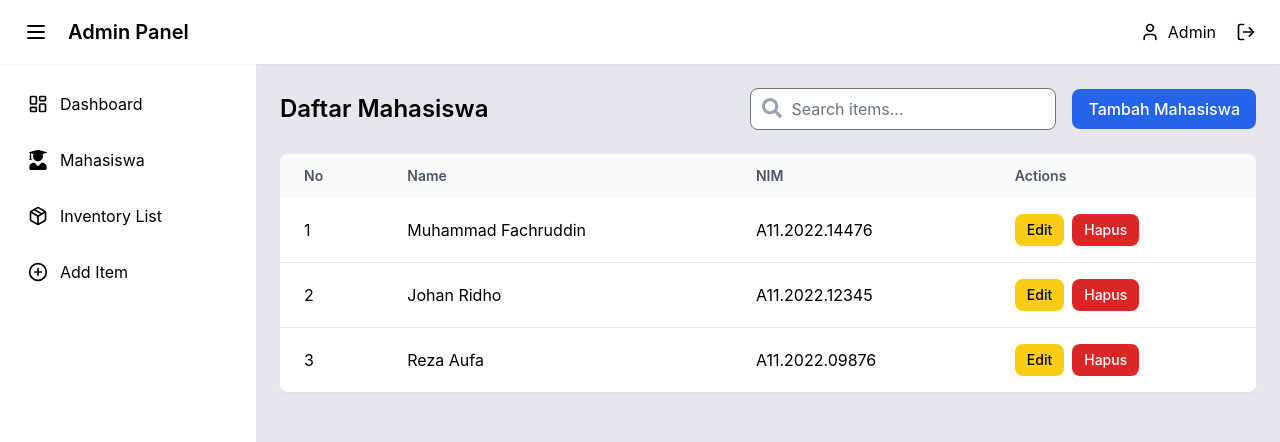
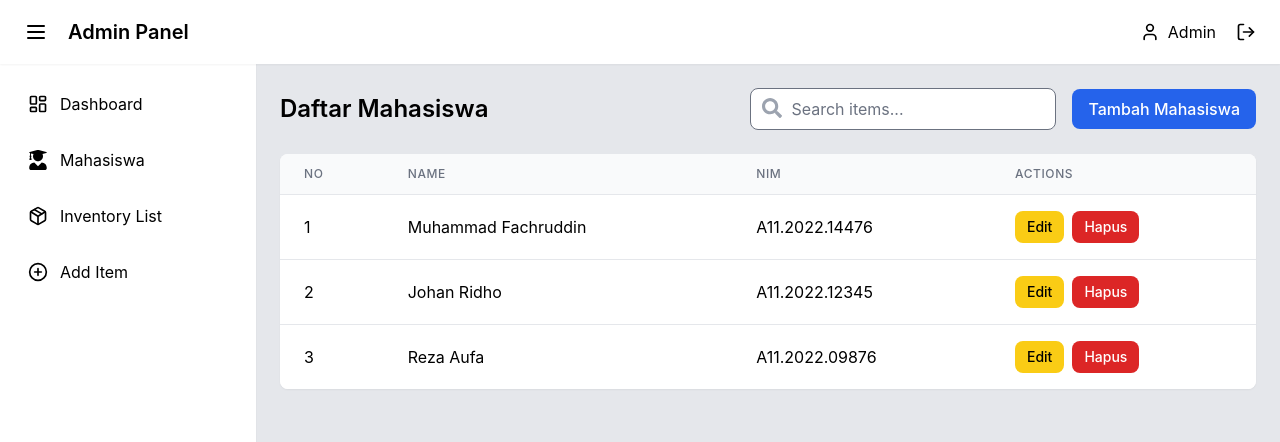
Before and after one commit to fachruddinruddin/Simulasi_psc, a React (Vite) app: page /mahasiswa in a window 1280 px wide. Shown: the top 442 px of the page. Built offline with nearby package versions, Linux system fonts and the light colour scheme.

Commit message:
refactor Table component; enhance layout and styling, improve responsiveness, and update table header for better accessibility

```diff
--- a/src/components/ui/Table.jsx
+++ b/src/components/ui/Table.jsx
@@ -3,33 +3,33 @@ import Button from "./Button";
 
 const Table = ({ data, onEdit, onDelete }) => {
   return (
-    <div className="bg-white rounded-lg shadow-sm overflow-hidden">
-      <table className="w-full">
+    <div className="bg-white rounded-lg shadow-sm overflow-x-auto">
+      <table className="min-w-full divide-y divide-gray-200">
         <thead className="bg-gray-50">
           <tr>
-            <th className="px-6 py-3 text-left text-sm font-semibold text-gray-600">
+            <th className="px-6 py-3 text-left text-xs font-medium text-gray-500 uppercase tracking-wider">
               No
             </th>
-            <th className="px-6 py-3 text-left text-sm font-semibold text-gray-600">
+            <th className="px-6 py-3 text-left text-xs font-medium text-gray-500 uppercase tracking-wider">
               Name
             </th>
-            <th className="px-6 py-3 text-left text-sm font-semibold text-gray-600">
+            <th className="px-6 py-3 text-left text-xs font-medium text-gray-500 uppercase tracking-wider">
               NIM
             </th>
-            <th className="px-6 py-3 text-left text-sm font-semibold text-gray-600">
+            <th className="px-6 py-3 text-left text-xs font-medium text-gray-500 uppercase tracking-wider">
               Actions
             </th>
           </tr>
         </thead>
-        <tbody className="divide-y divide-gray-200">
+        <tbody className="bg-white divide-y divide-gray-200">
           {data.map((item, index) => (
             <tr key={item.id}>
-              <td className="px-6 py-4">
+              <td className="px-6 py-4 whitespace-nowrap">
                 {index + 1}
               </td>
-              <td className="px-6 py-4">{item.nama}</td>
-              <td className="px-6 py-4">{item.nim}</td>
-              <td className="px-6 py-4 space-x-2">
+              <td className="px-6 py-4 whitespace-nowrap">{item.nama}</td>
+              <td className="px-6 py-4 whitespace-nowrap">{item.nim}</td>
+              <td className="px-6 py-4 whitespace-nowrap space-x-2">
                 <Button
                   variant="warning"
                   size="sm"
```
